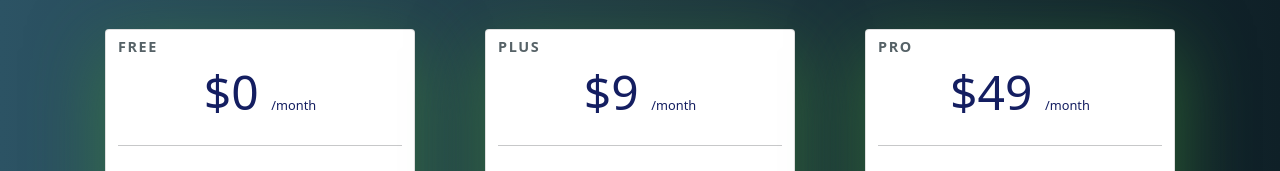
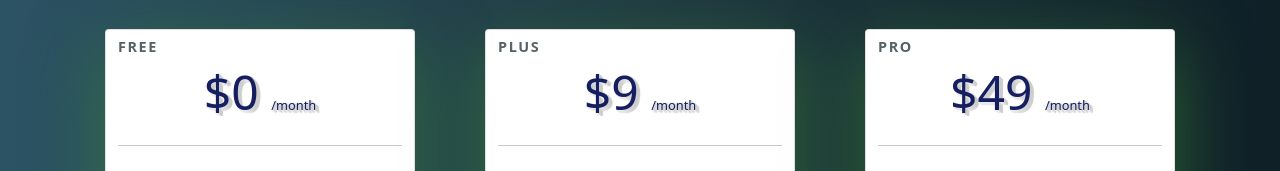
Before and after one commit to chiranjivikant1/PricingCard, a React (Create React App) app: page / in a window 1280 px wide. Shown: the top 171 px of the page. Built offline with nearby package versions, Linux system fonts and the light colour scheme.

Commit message:
Update index.css

```diff
--- a/src/index.css
+++ b/src/index.css
@@ -52,6 +52,9 @@
   margin: 0;
   text-align: center;
   color: #141e61;
+   text-shadow: 1px 0px 1px #ccc, 0px 1px 1px #eee, 2px 1px 1px #ccc,
+    1px 2px 1px #eee, 3px 2px 1px #ccc, 2px 3px 1px #eee, 4px 3px 1px #ccc;
+
 }
 
 /* per plan css */
```
